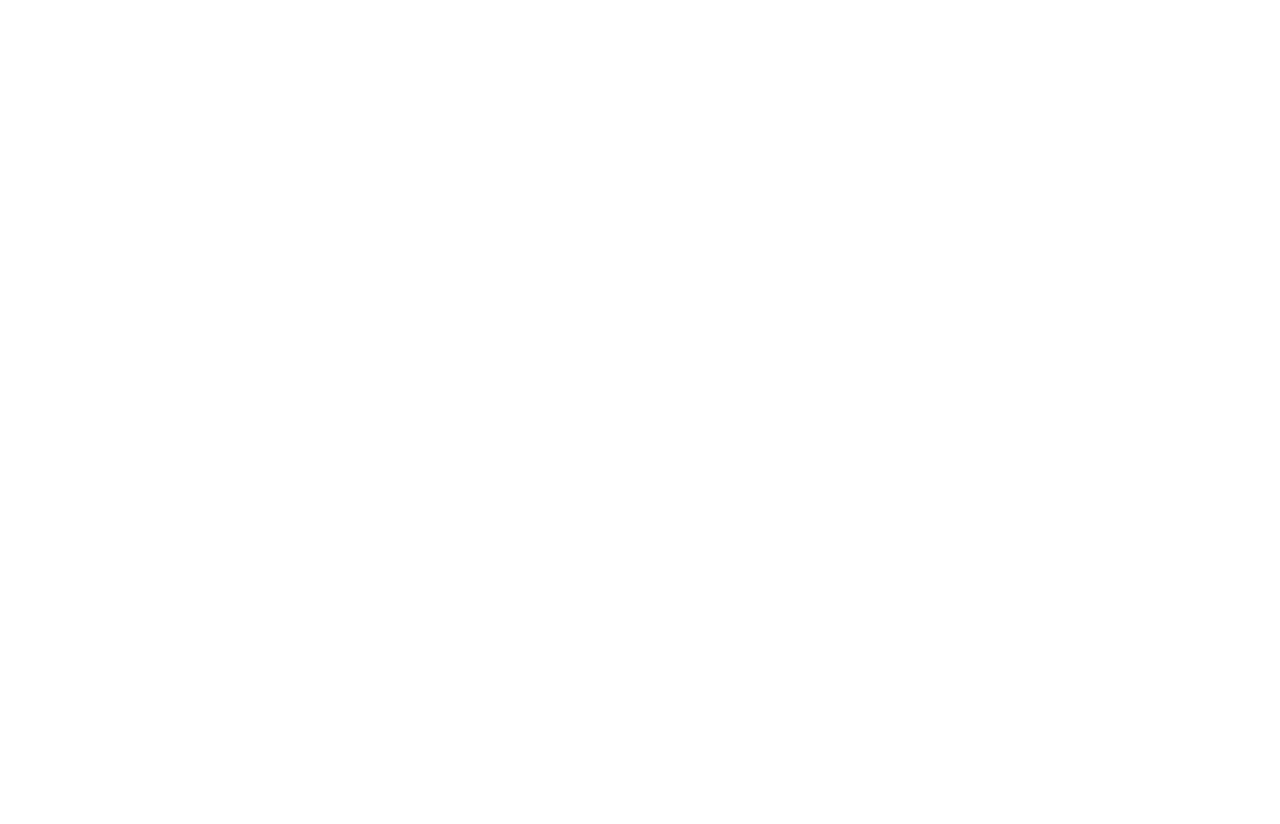
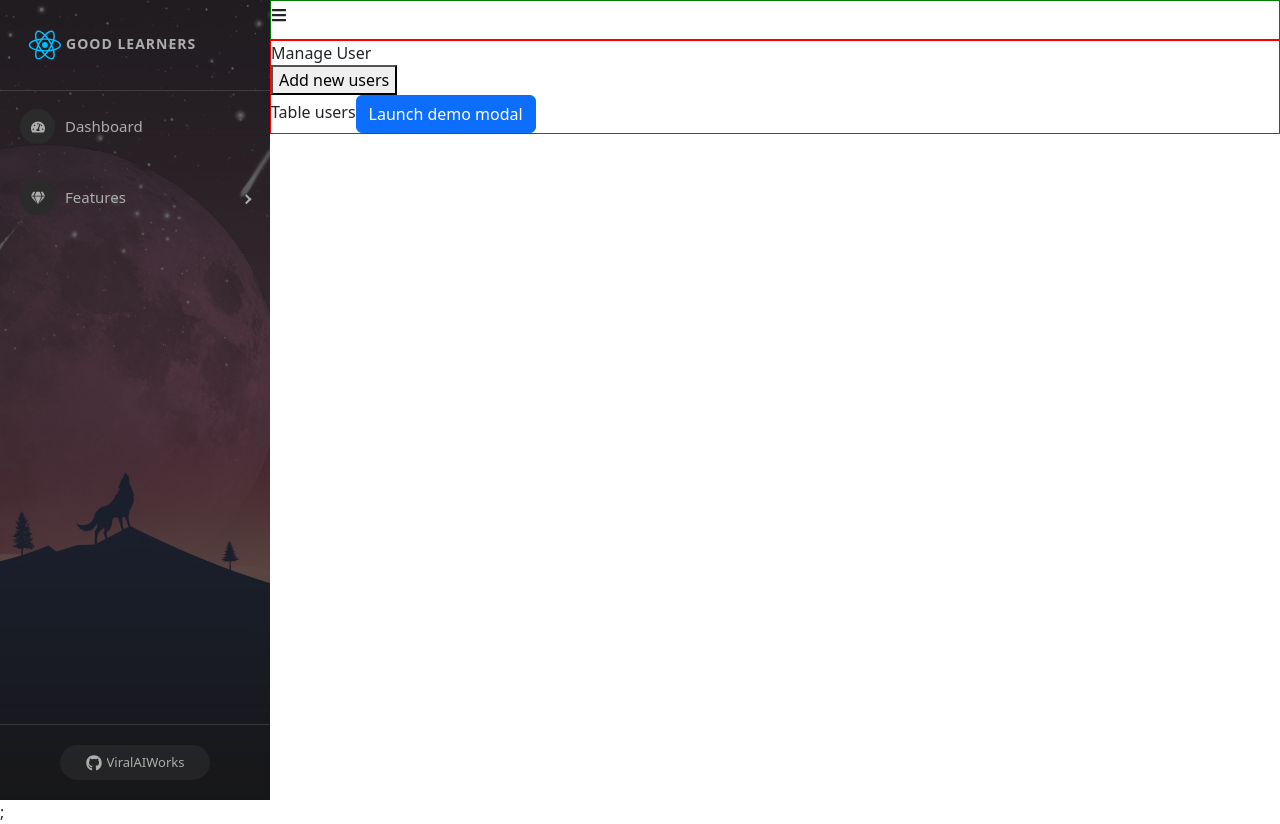
Before and after one commit to ViralAIWorks/test-demo-react, a React (Create React App) app: page /admins/manage-users in a window 1280 px wide. Before the commit this address had no page. Before the commit the page ends 800 px from the top, so only its background shows below. Built offline with nearby package versions, Linux system fonts and the light colour scheme.

Commit message:
addnewusr

```diff
--- a/src/App.scss
+++ b/src/App.scss
@@ -35,7 +35,7 @@
       color: white;
       height: 40px;
 
-      transition: 0.5s;
+      transition: 0.3s;
 
       &:hover {
         background: black;
@@ -78,8 +78,9 @@
           background: #303030;
           color: white;
           height: 40px;
+          border: none;
 
-          transition: 0.5s;
+          transition: 0.3s;
 
           &:hover {
             background: black;
--- a/src/components/Admin/Admin.js
+++ b/src/components/Admin/Admin.js
@@ -2,6 +2,7 @@
 import Sidebar from "./Sidebar";
 import "./Admin.scss";
 import { FaBars } from "react-icons/fa";
+import { Outlet } from "react-router-dom";
 
 const Admin = (props) => {
   const [collapsed, setCollapsed] = useState(false);
@@ -12,12 +13,16 @@
         <Sidebar collapsed={collapsed} />
       </div>
       <div className="admin-content">
-        <FaBars
-          onClick={() => {
-            setCollapsed(!collapsed);
-          }}
-        />
-        Content
+        <div className="admin-header">
+          <FaBars
+            onClick={() => {
+              setCollapsed(!collapsed);
+            }}
+          />
+        </div>
+        <div className="admin-main">
+          <Outlet />
+        </div>
       </div>
     </div>
   );
--- a/src/components/Admin/Admin.scss
+++ b/src/components/Admin/Admin.scss
@@ -1,8 +1,20 @@
 .admin-container {
   display: flex;
   .admin-sidebar {
+    .pro-sidebar {
+      height: 100vh !important;
+    }
   }
-  .pro-sidebar {
-    height: 100vh !important;
+
+  .admin-content {
+    width: 100%;
+    .admin-header {
+      height: 40px;
+      border: 1px solid green;
+    }
+
+    .admin-main {
+      border: 1px solid red;
+    }
   }
 }
--- /dev/null
+++ b/src/components/Admin/Content/Dashboard.js
@@ -0,0 +1,7 @@
+import React from "react";
+
+const Dashboard = (props) => {
+  return <div>Dash Board</div>;
+};
+
+export default Dashboard;
--- /dev/null
+++ b/src/components/Admin/Content/ManageUser.js
@@ -0,0 +1,20 @@
+import ModalCreateUser from "./ModalCreateUser";
+
+const ManageUser = (props) => {
+  return (
+    <div className="manage-user-container">
+      <div className="title">Manage User</div>
+      <div className="user-content">
+        <div>
+          <button>Add new users</button>
+        </div>
+        <div>
+          Table users
+          <ModalCreateUser />
+        </div>
+      </div>
+    </div>
+  );
+};
+
+export default ManageUser;
--- /dev/null
+++ b/src/components/Admin/Content/ModalCreateUser.js
@@ -0,0 +1,63 @@
+import React, { useState } from "react";
+import Button from "react-bootstrap/Button";
+import Modal from "react-bootstrap/Modal";
+
+const ModalCreateUser = () => {
+  const [show, setShow] = useState(false);
+
+  const handleClose = () => setShow(false);
+  const handleShow = () => setShow(true);
+
+  return (
+    <>
+      <Button variant="primary" onClick={handleShow}>
+        Launch demo modal
+      </Button>
+
+      <Modal show={show} onHide={handleClose} size="xl" backdrop="static">
+        <Modal.Header closeButton>
+          <Modal.Title>Add new user</Modal.Title>
+        </Modal.Header>
+        <Modal.Body>
+          <form className="row g-3">
+            <div className="col-md-6">
+              <label className="form-label">Email</label>
+              <input type="email" className="form-control" />
+            </div>
+            <div className="col-md-6">
+              <label className="form-label">Password</label>
+              <input type="password" className="form-control" />
+            </div>
+
+            <div className="col-md-6">
+              <label className="form-label">Username</label>
+              <input type="text" className="form-control" />
+            </div>
+            <div className="col-md-4">
+              <label className="form-label">Role</label>
+              <select className="form-select">
+                <option selected value="USER">
+                  USERS
+                </option>
+                <option value="ADMIN">ADMIN</option>
+              </select>
+            </div>
+            <div className="col-md-12">
+              <label className="form-label">Image</label>
+              <input type="file" />
+            </div>
+          </form>
+        </Modal.Body>
+        <Modal.Footer>
+          <Button variant="secondary" onClick={handleClose}>
+            Close
+          </Button>
+          <Button variant="primary" onClick={handleClose}>
+            Save
+          </Button>
+        </Modal.Footer>
+      </Modal>
+    </>
+  );
+};
+export default ModalCreateUser;
--- a/src/components/Admin/Sidebar.js
+++ b/src/components/Admin/Sidebar.js
@@ -19,6 +19,7 @@
 } from "react-icons/fa";
 import { DiReact } from "react-icons/di";
 import { MdDashboard } from "react-icons/md";
+import { Link } from "react-router-dom";
 
 import "./Sidebar.scss";
 import sidebarBg from "../../assets/bg2.jpg";
@@ -60,6 +61,7 @@
               // suffix={<span className="badge red">NEW</span>}
             >
               Dashboard
+              <Link to="/admins" />
             </MenuItem>
             {/* <MenuItem icon={<FaGem />}>Components</MenuItem> */}
           </Menu>
@@ -70,7 +72,10 @@
               icon={<FaGem />}
               title="Features"
             >
-              <MenuItem>Quản lí Users</MenuItem>
+              <MenuItem>
+                Quản lí Users
+                <Link to="/admins/manage-users" />
+              </MenuItem>
               <MenuItem>Quản lí bài Quiz</MenuItem>
               <MenuItem>Quản lí Câu Hỏi</MenuItem>
             </SubMenu>
--- a/src/index.js
+++ b/src/index.js
@@ -9,6 +9,8 @@
 import User from "./components/User/User";
 import Admin from "./components/Admin/Admin";
 import HomePage from "./components/Home/HomePage";
+import ManageUser from "./components/Admin/Content/ManageUser";
+import Dashboard from "./components/Admin/Content/Dashboard";
 
 const root = ReactDOM.createRoot(document.getElementById("root"));
 root.render(
@@ -20,7 +22,10 @@
           <Route index element={<HomePage />} />
           <Route path="users" element={<User />} />
         </Route>
-        <Route path="admins" element={<Admin />} />
+        <Route path="admins" element={<Admin />}>
+          <Route index element={<Dashboard />} />
+          <Route path="manage-users" element={<ManageUser />} />
+        </Route>
       </Routes>
     </BrowserRouter>
 
```
